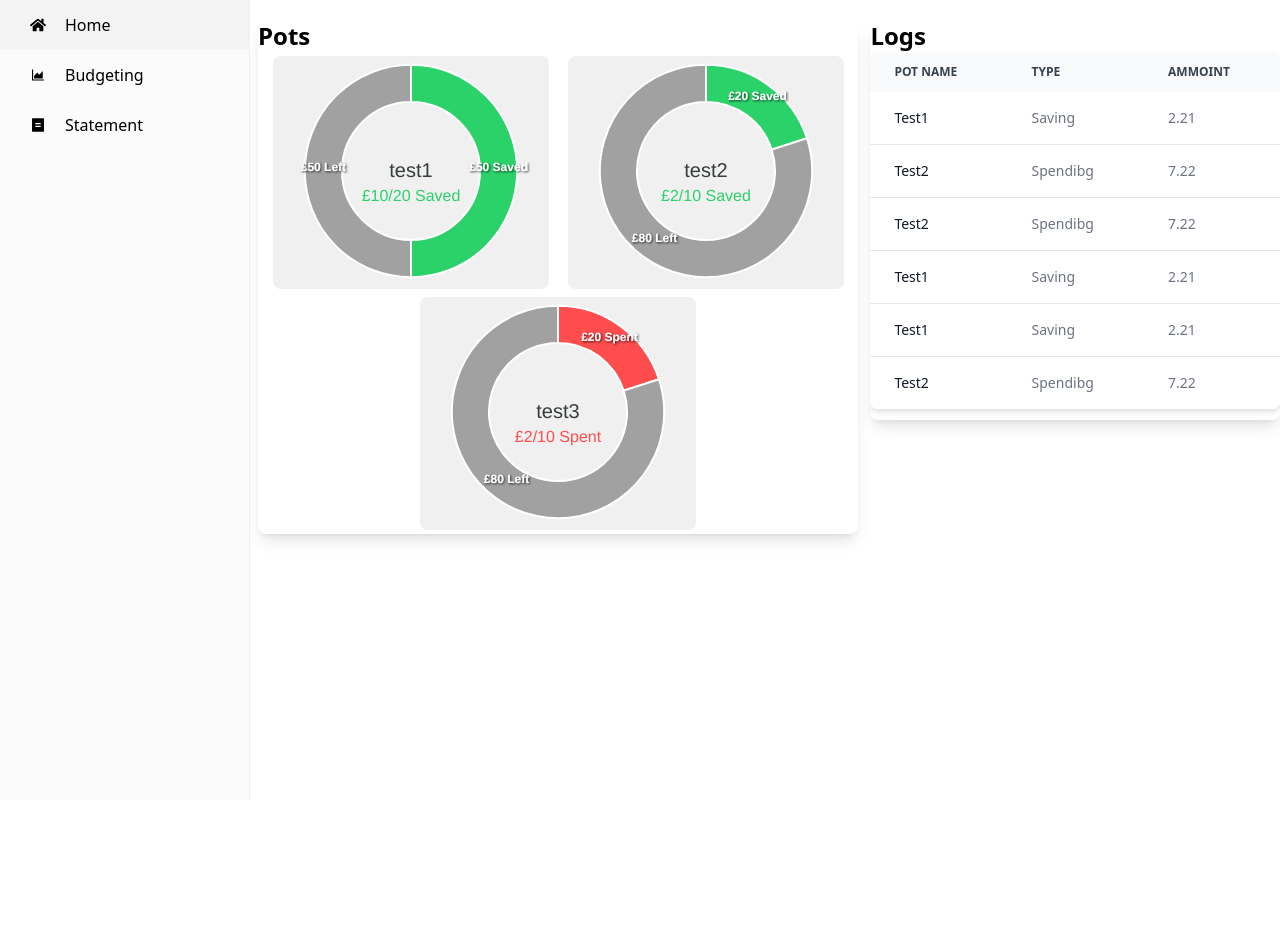
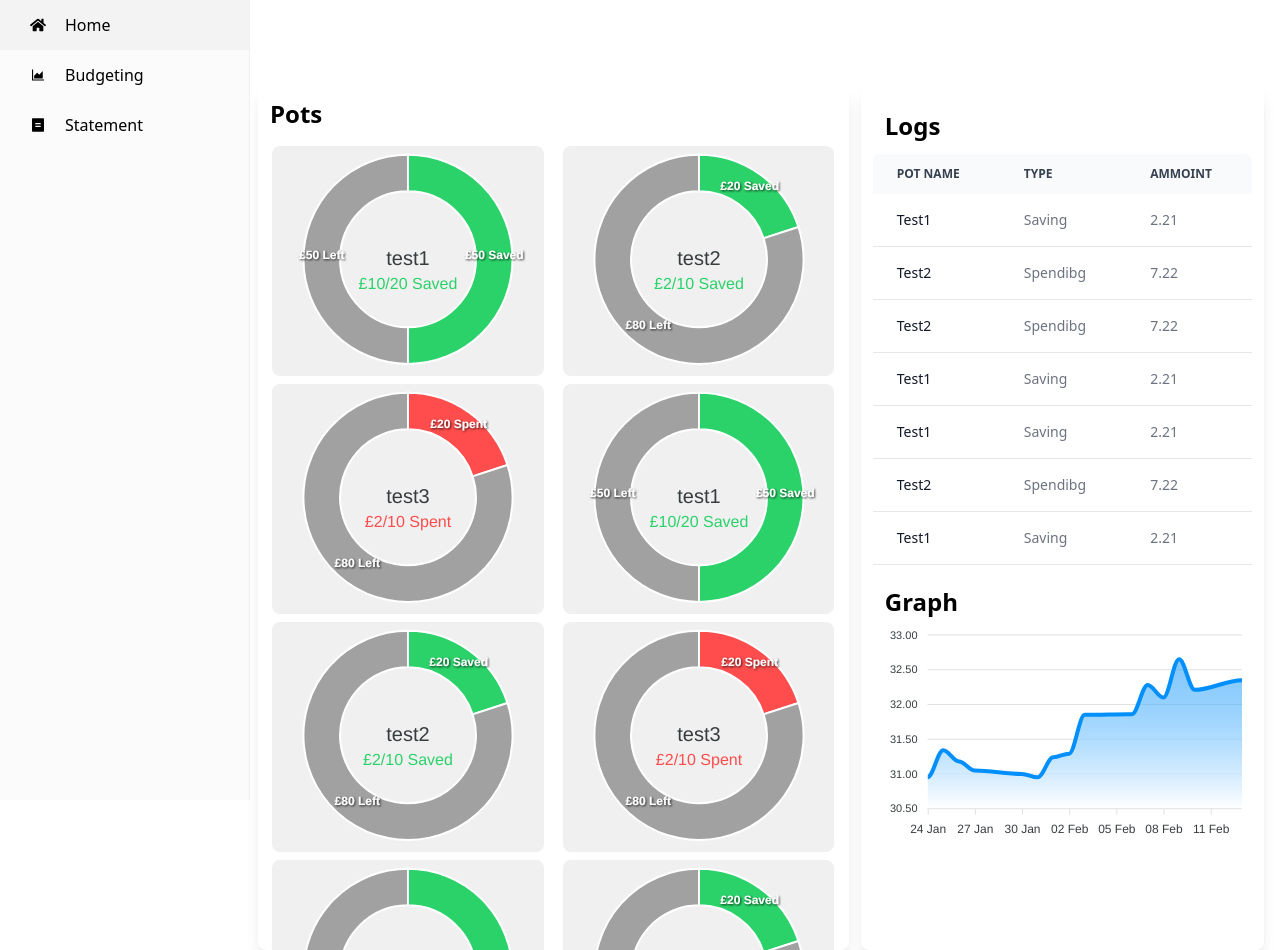
Before and after one commit to RossNE99/Wealth-Warden, a React (Vite) app: page / in a window 1280 px wide. Before the commit the page ends 800 px from the top, so only its background shows below. Built offline with nearby package versions, Linux system fonts and the light colour scheme.

Commit message:
Added graph Component and is displaying mock data

```diff
--- a/package.json
+++ b/package.json
@@ -13,13 +13,13 @@
     "apexcharts": "^3.47.0",
     "dayjs": "^1.11.10",
     "flowbite-react": "^0.7.3",
-    "pdf-creator-node": "^2.3.5",
     "react": "^18.2.0",
     "react-apexcharts": "^1.4.1",
     "react-dom": "^18.2.0",
     "react-icons": "^5.0.1",
     "react-pro-sidebar": "^1.1.0",
-    "react-router-dom": "^6.22.3"
+    "react-router-dom": "^6.22.3",
+    "react-to-pdf": "^1.0.1"
   },
   "devDependencies": {
     "@types/react": "^18.2.15",
--- a/src/components/Graph/Index.jsx
+++ b/src/components/Graph/Index.jsx
@@ -0,0 +1,71 @@
+import React from 'react'
+import { useState } from 'react'
+import ReactApexChart from 'react-apexcharts'
+
+function Graph() {
+    const [chartData, setChartData] = useState({
+
+        series: [{
+          data: [
+            [1327359600000,30.95],
+            [1327446000000,31.34],
+            [1327532400000,31.18],
+            [1327618800000,31.05],
+            [1327878000000,31.00],
+            [1327964400000,30.95],
+            [1328050800000,31.24],
+            [1328137200000,31.29],
+            [1328223600000,31.85],
+            [1328482800000,31.86],
+            [1328569200000,32.28],
+            [1328655600000,32.10],
+            [1328742000000,32.65],
+            [1328828400000,32.21],
+            [1329087600000,32.35],
+          ]
+        }],
+        options: {
+          chart: {
+            id: 'area-datetime',
+            type: 'area',
+            //height: 350,
+            zoom: {
+              autoScaleYaxis: true
+            },
+            toolbar: {
+                show:false
+              }
+          },
+          dataLabels: {
+            enabled: false
+          },
+          xaxis: {
+            type: 'datetime',
+            //min: new Date('01 Mar 2012').getTime(),
+            tickAmount: 6,
+          },
+          tooltip: {
+            x: {
+              format: 'dd MMm yyyy'
+            }
+          },
+          fill: {
+            type: 'gradient',
+            gradient: {
+              shadeIntensity: 1,
+              opacityFrom: 0.7,
+              opacityTo: 0.9,
+              stops: [0, 100]
+            }
+          },
+        },
+      })
+  return (
+    <div className='mt-2' id="chart">
+        <h2 className='text-2xl font-semibold m-3' style={{marginBottom:-13}}>Graph</h2>
+            <ReactApexChart options={chartData.options} series={chartData.series} type="area"/>
+    </div>
+  )
+}
+
+export default Graph
--- a/src/components/HomePotsContainer/Index.jsx
+++ b/src/components/HomePotsContainer/Index.jsx
@@ -2,16 +2,26 @@ import React from 'react'
 import HomePot from '../HomePot/Index'
 
 function HomePotsContainer() {
-  const moc =[{name: "test1", ammountInInPot: 10, totalAllocated: 20, type:"save"}, {name: "test2", ammountInInPot: 2, totalAllocated: 10, type:"save"}, {name: "test3", ammountInInPot: 2, totalAllocated: 10,type:"spend"}]
+  const moc =[{name: "test1", ammountInInPot: 10, totalAllocated: 20, type:"save"},
+  {name: "test2", ammountInInPot: 2, totalAllocated: 10, type:"save"},
+   {name: "test3", ammountInInPot: 2, totalAllocated: 10,type:"spend"},
+    {name: "test1", ammountInInPot: 10, totalAllocated: 20, type:"save"},
+     {name: "test2", ammountInInPot: 2, totalAllocated: 10, type:"save"},
+      {name: "test3", ammountInInPot: 2, totalAllocated: 10,type:"spend"},
+       {name: "test1", ammountInInPot: 10, totalAllocated: 20, type:"save"},
+        {name: "test2", ammountInInPot: 2, totalAllocated: 10, type:"save"},
+         {name: "test3", ammountInInPot: 2, totalAllocated: 10,type:"spend"}, ]
   return (
-    <div className='mt-5 md:col-span-6 sm:col-span-1 shadow-lg rounded-lg mb-auto m-2'>
-      <h2 className='text-2xl font-semibold'>Pots</h2>
+    <div className='md:col-span-6 sm:col-span-1 shadow-lg rounded-lg mb-auto m-2 md:h-5/6 mt-auto pb-3 overflow-hidden'>
+    <h2 className='text-2xl font-semibold m-3'>Pots</h2>
+    <div className='overflow-y-auto max-h-full'>
       <div className='flex flex-wrap justify-evenly'>
         {moc.map((pot) => (
           <HomePot key={pot.name} {...pot} />
         ))}
       </div>
     </div>
+  </div>
   )
 }
 
--- a/src/components/Log/Index.jsx
+++ b/src/components/Log/Index.jsx
@@ -8,12 +8,19 @@ const moc = [
 {name:"Test1", type:"Saving", ammount:2.21, timeStamp: 123453245},
 {name:"Test1", type:"Saving", ammount:2.21, timeStamp: 123453245},
 {name:"Test2", type:"Spendibg", ammount:7.22, timeStamp: 123453245},
+{name:"Test1", type:"Saving", ammount:2.21, timeStamp: 123453245},
+{name:"Test2", type:"Spendibg", ammount:7.22, timeStamp: 123453245},
+{name:"Test2", type:"Spendibg", ammount:7.22, timeStamp: 123453245},
+{name:"Test1", type:"Saving", ammount:2.21, timeStamp: 123453245},
+{name:"Test1", type:"Saving", ammount:2.21, timeStamp: 123453245},
+{name:"Test2", type:"Spendibg", ammount:7.22, timeStamp: 123453245},
 ]
 
 function Log({size}) {
   return (
-    <div className={`overflow-x-auto shadow-lg rounded-lg mt-5 ${size}`}>
-     <h2 className='text-2xl font-semibold'>Logs</h2>
+    <>
+    <h2 className='text-2xl font-semibold m-3'>Logs</h2>
+    <div className={`overflow-x-auto ${size}`}>
     <Table>
       <Table.Head>
         <Table.HeadCell>Pot Name</Table.HeadCell>
@@ -25,7 +32,7 @@ function Log({size}) {
       </Table.Head>
       <Table.Body className="divide-y">
         {moc.map((transaction) => (
-            <>
+            <React.Fragment key={transaction.name}>
             <Table.Row className="bg-white dark:border-gray-700 dark:bg-gray-800">
             <Table.Cell className="whitespace-nowrap font-medium text-gray-900 dark:text-white">
             {transaction.name}
@@ -38,11 +45,12 @@ function Log({size}) {
                 </a>
             </Table.Cell> */}
             </Table.Row>
-            </>
+            </React.Fragment>
         ))}
       </Table.Body>
     </Table>
   </div>
+  </>
   )
 }
 
--- a/src/pages/Home.jsx
+++ b/src/pages/Home.jsx
@@ -1,13 +1,15 @@
 import React from 'react'
 import HomePotsContainer from '../components/HomePotsContainer/Index'
 import Log from '../components/Log/Index'
+import Graph from '../components/Graph/Index'
 
 function Home() {
   return (
-    <div className='grid md:grid-cols-10 sm:grid-cols-1 gap-1 container mx-auto'>
+    <div className='grid md:grid-cols-10 sm:grid-cols-1 gap-1 container mx-auto md:pr-4'>
       <HomePotsContainer/>
-      <div className='md:col-span-4 sm:col-span-1'>
+      <div className='shadow-lg rounded-lg p-3 md:col-span-4 sm:col-span-1 md:h-5/6 mt-auto mb-auto'>
         <Log size={"md:h-1/2"}/>
+        <Graph/>
       </div>
     </div>
   )
```
Also changed, not shown: 1 other file (tests, documents, lock files or other folders).
